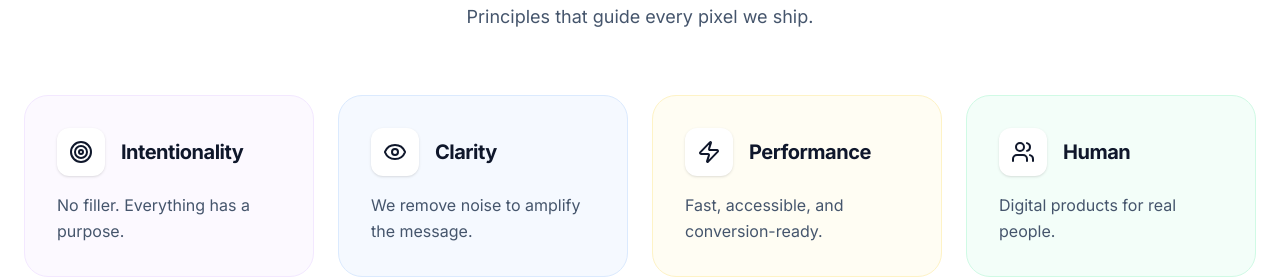
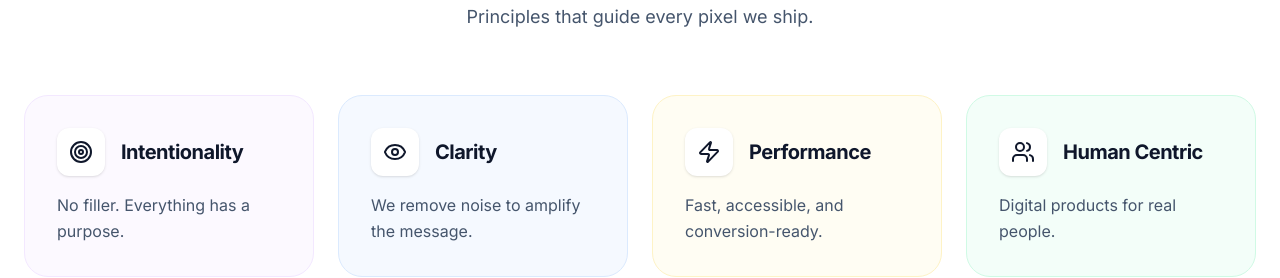
Before and after one commit to AbhishekAskar/LastPiece_Studio, a React (Vite) app: page /studio in a window 1280 px wide. Shown: the part 1300-1578 px from the top of the page. Built offline with nearby package versions, Linux system fonts and the light colour scheme.

Commit message:
fixed human tile in the studio tab

```diff
--- a/src/pages/Studio.tsx
+++ b/src/pages/Studio.tsx
@@ -81,7 +81,7 @@ export function Studio() {
                             { icon: Target, title: "Intentionality", desc: "No filler. Everything has a purpose.", color: "bg-purple-50/60 border-purple-100" },
                             { icon: Eye, title: "Clarity", desc: "We remove noise to amplify the message.", color: "bg-blue-50/60 border-blue-100" },
                             { icon: Zap, title: "Performance", desc: "Fast, accessible, and conversion-ready.", color: "bg-amber-50/60 border-amber-100" },
-                            { icon: Users, title: "Human", desc: "Digital products for real people.", color: "bg-emerald-50/60 border-emerald-100" }
+                            { icon: Users, title: "Human Centric", desc: "Digital products for real people.", color: "bg-emerald-50/60 border-emerald-100" }
                         ].map((item, index) => (
                             <div
                                 key={index}
```
